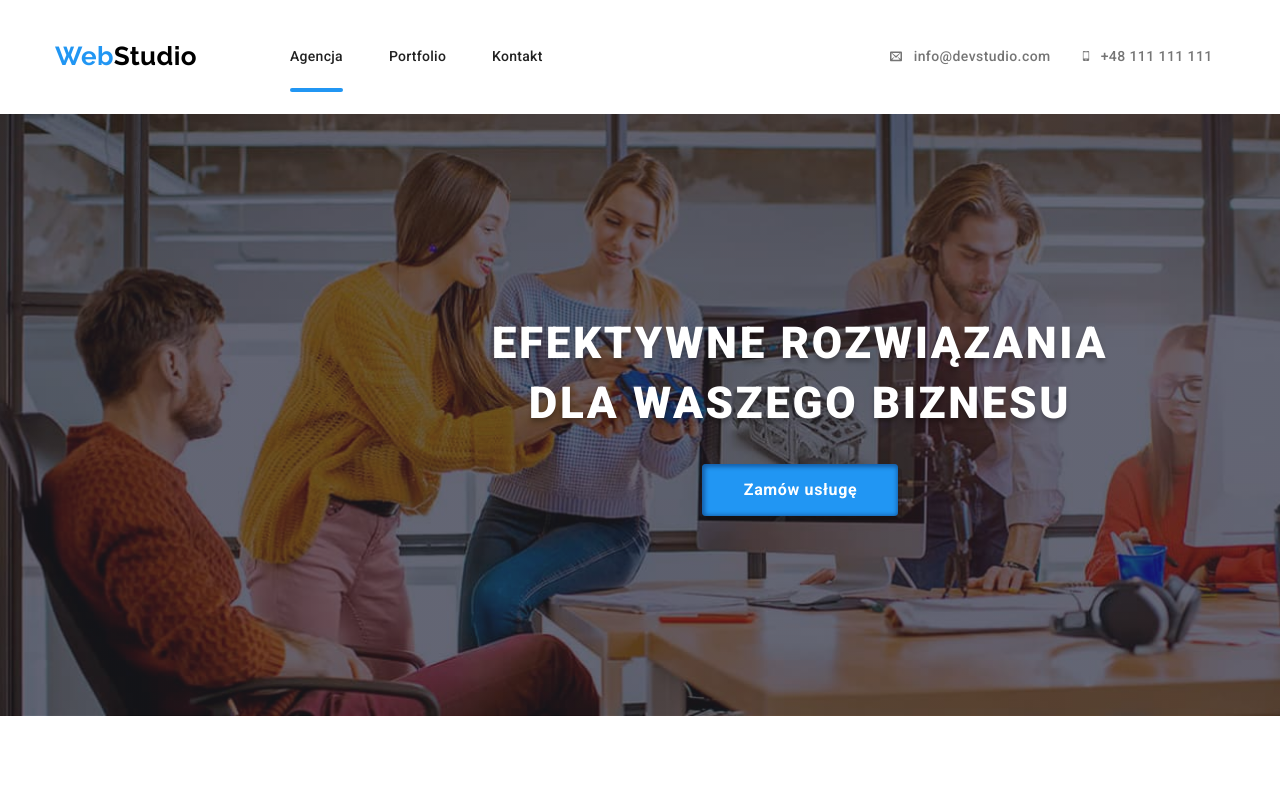
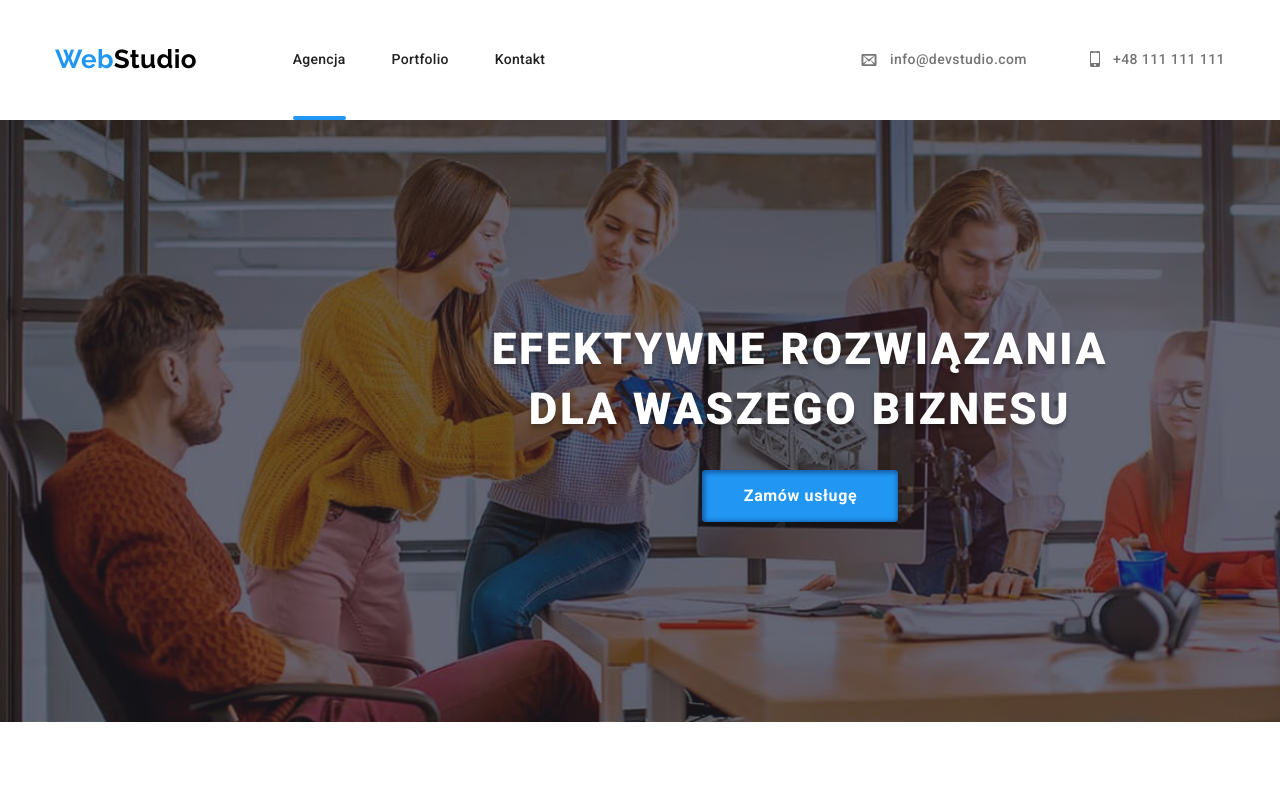
Before and after one commit to MalgorzataMarczynska/goit-markup-hw-06, a plain HTML site: page index.html in a window 1280 px wide. Shown: the top 800 px of the page. Drawn offline with nearby package versions, Linux system fonts and the light colour scheme.

Commit message:
poprawa ikon w headerze

```diff
--- a/css/styles.css
+++ b/css/styles.css
@@ -43,6 +43,7 @@ body {
   display: flex;
   align-items: center;
   padding: 24px 0 25px 0;
+  justify-content: space-between;
 }
 .logo {
   font-family: Raleway, sans-serif;
@@ -80,7 +81,7 @@ body {
   width: 100%;
   height: 4px;
   left: 0;
-  bottom: -28px;
+  bottom: -53px;
   border-radius: 2px;
   background-color: var(--checkmark-color);
 }
@@ -90,24 +91,26 @@ body {
 }
 .navigation-links-item:hover,
 .navigation-links-item:focus {
-  transform: scale(1.25);
+  transform: scale(1.1);
 }
 .contact-links {
   display: flex;
   flex-direction: row;
-  justify-content: flex-end;
+  justify-content: space-between;
   padding: 24px 0 25px 0;
   align-items: center;
   margin-right: 0px;
-  margin-left: 345px;
+  margin-left: 310px;
 }
 .contact-links-mail {
   display: flex;
   align-items: center;
+  margin-right: 30px;
   transition: transform 250ms cubic-bezier(0.4, 0, 0.2, 1);
 }
 .contact-links-phone {
   display: flex;
+  flex-wrap: nowrap;
   margin-left: 30px;
   align-items: center;
   transition: transform 250ms cubic-bezier(0.4, 0, 0.2, 1);
@@ -129,6 +132,7 @@ body {
   padding: 0;
   cursor: pointer;
 }
+
 .contact-links-with-icon:hover,
 .contact-links-with-icon:focus {
   color: var(--checkmark-color);
--- a/index.html
+++ b/index.html
@@ -148,7 +148,7 @@
           <ul class="contact-links">
             <li class="contact-links-mail">
               <div class="contact-links-with-icon">
-                <svg class="contact-icon" width="16" height="12">
+                <svg class="contact-icon" width="22" height="15">
                   <use
                     href="images/icomoon/sprite/icons.svg#icon-envelop"
                   ></use>
@@ -158,7 +158,7 @@
             </li>
             <li class="contact-links-phone">
               <div class="contact-links-with-icon">
-                <svg class="contact-icon" width="10" height="16">
+                <svg class="contact-icon" width="16" height="22">
                   <use href="images/icomoon/sprite/icons.svg#icon-mobile"></use>
                 </svg>
                 <a href="tel.:+48111111111">+48 111 111 111</a>
```
Also changed, not shown: portfolio.html (+2 -2 lines).
